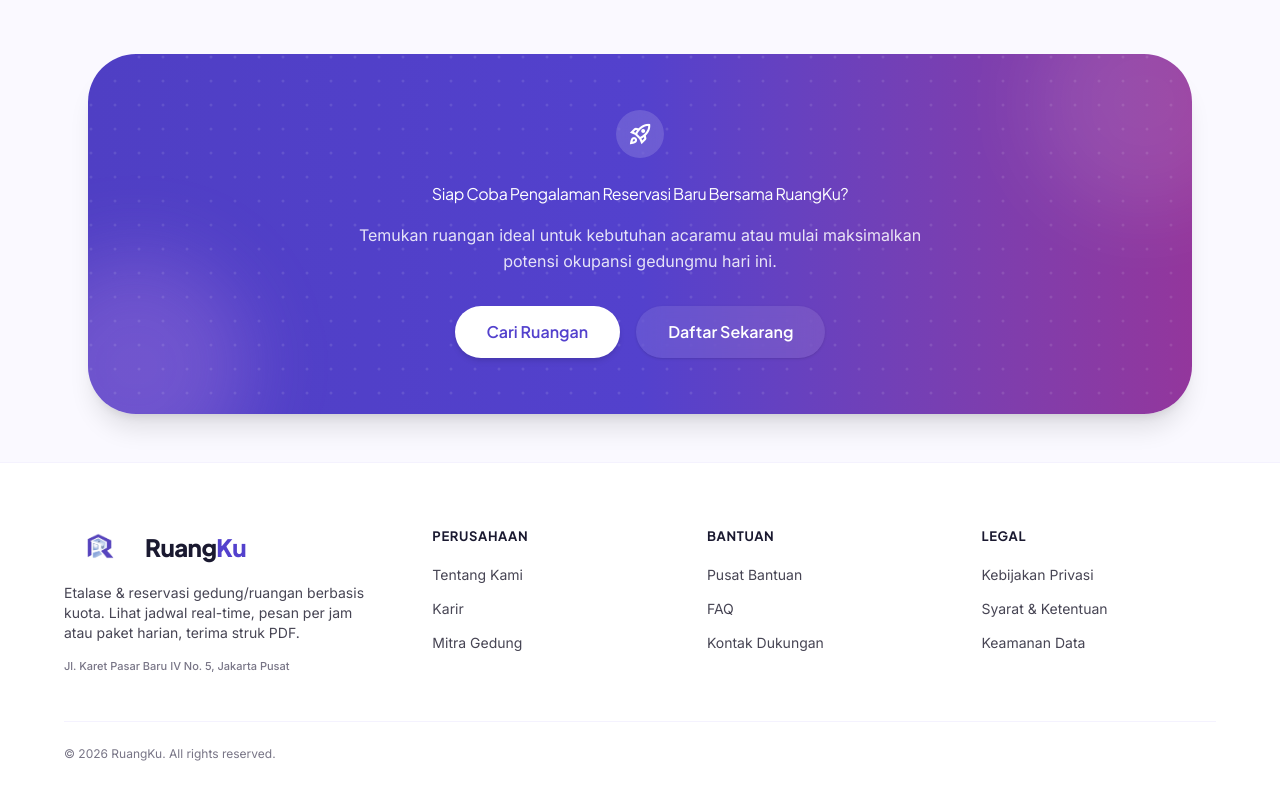
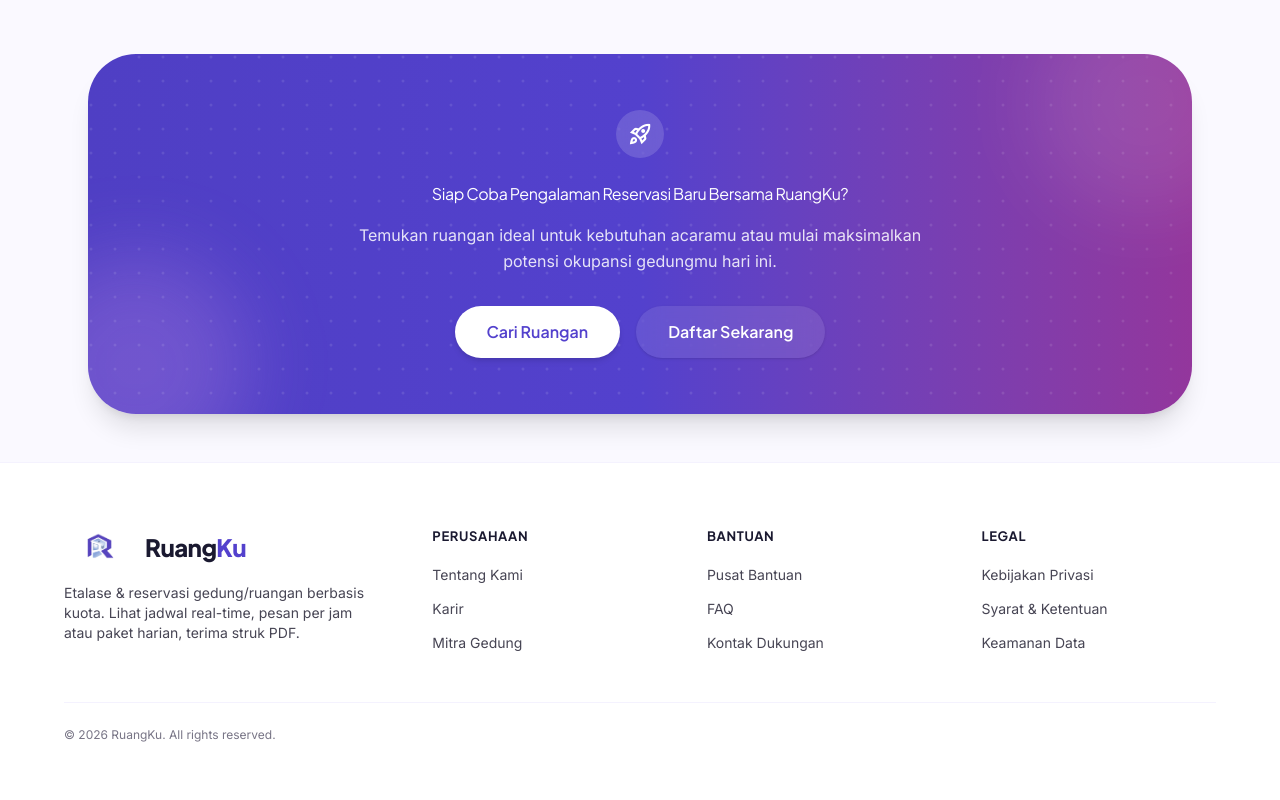
Before and after one commit to AgiiLSaputra/Project-RuangKu, a React (Vite) app in the folder RuangKu/: page /tentang in a window 1280 px wide. Shown: the part 2391-3191 px from the top of the page. Built offline with nearby package versions, Linux system fonts and the light colour scheme; no server answers.

Commit message:
Hapus konten di footer

```diff
--- a/RuangKu/src/components/chrome/PublicFooter.tsx
+++ b/RuangKu/src/components/chrome/PublicFooter.tsx
@@ -40,7 +40,6 @@ export function PublicFooter() {
               Etalase & reservasi gedung/ruangan berbasis kuota. Lihat jadwal real-time, pesan per jam atau paket
               harian, terima struk PDF.
             </p>
-            <p className="mt-4 text-label-sm text-outline">Jl. Karet Pasar Baru IV No. 5, Jakarta Pusat</p>
           </div>
 
           {COLUMNS.map((c) => (
```
